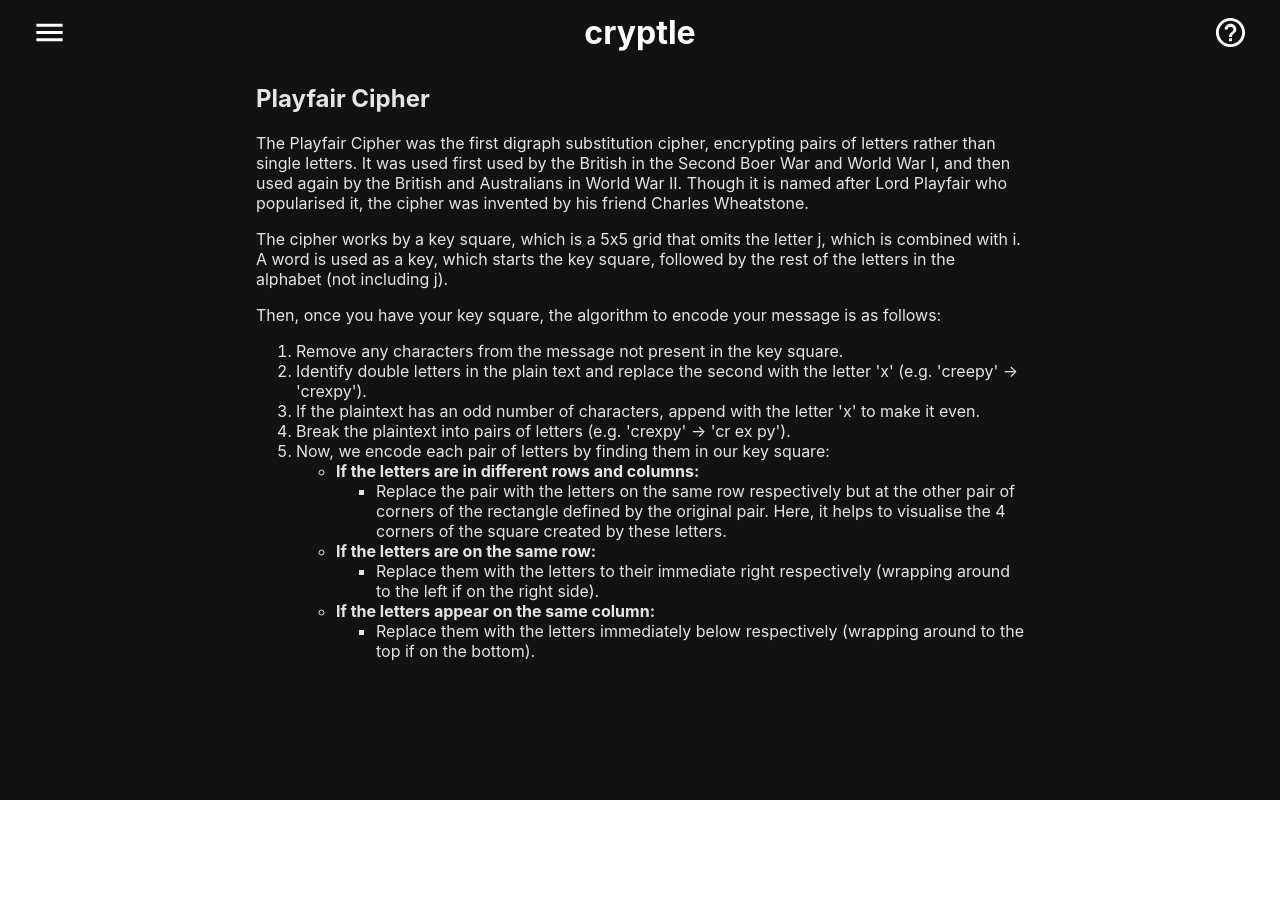
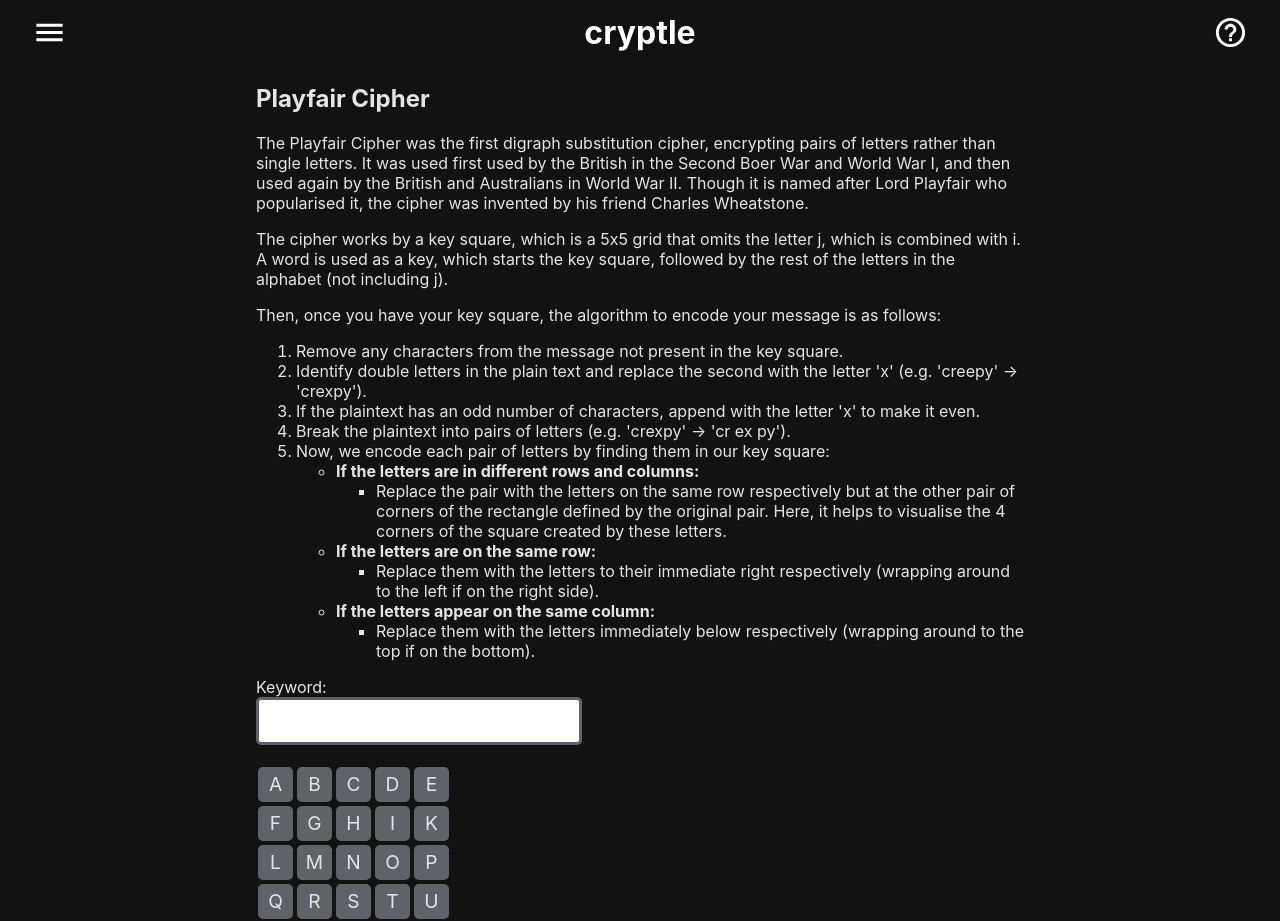
Before and after one commit to batjuli/cryptle, a React (Create React App) app: page /playfair in a window 1280 px wide. Shown: the top 921 px of the page. Before the commit the page ends 800 px from the top, so only its background shows below. Built offline with nearby package versions, Linux system fonts and the light colour scheme.

Commit message:
playfair cipher key square

```diff
--- a/src/components/CipherLetter.js
+++ b/src/components/CipherLetter.js
@@ -3,10 +3,14 @@ import React from 'react';
 import styled from 'styled-components';
 
 const CipherLetter = (props) => {
-  const { letter, highlighted } = props;
+  const { letter, highlighted, grey } = props;
 
   if (highlighted) {
     return <CipherBox>{letter}</CipherBox>;
+  }
+
+  if (grey) {
+    return <GreyBox>{letter}</GreyBox>;
   }
 
   return <Box>{letter}</Box>;
@@ -38,3 +42,16 @@ const CipherBox = styled.div`
   margin-bottom: 0px;
   margin-top: 10px;
 `;
+
+const GreyBox = styled.div`
+  display: flex;
+  height: 35px;
+  width: 35px;
+  border-radius: 5px;
+  background-color: #616169;
+  color: #e5e5e5;
+  font-size: 1.2em;
+  justify-content: center;
+  line-height: 35px;
+  margin: 2px;
+`;
--- /dev/null
+++ b/src/components/KeySquare.js
@@ -0,0 +1,35 @@
+import React from 'react';
+
+import styled from 'styled-components';
+
+import CipherLetter from './CipherLetter';
+
+const KeySquare = (props) => {
+  const { keysquare } = props;
+  return (
+    <Container>
+      {keysquare.map((row) => {
+        return (
+          <Row>
+            {row.map((letter) => (
+              <CipherLetter letter={letter} grey></CipherLetter>
+            ))}
+          </Row>
+        );
+      })}
+    </Container>
+  );
+};
+
+const Container = styled.div`
+  margin-top: 20px;
+  display: flex;
+  flex-direction: column;
+`;
+
+const Row = styled.div`
+  display: flex;
+  flex-direction: row;
+`;
+
+export default KeySquare;
--- a/src/pages/PlayfairCipher.js
+++ b/src/pages/PlayfairCipher.js
@@ -3,11 +3,24 @@ import React from 'react';
 import styled from 'styled-components';
 
 import PlayfairInfo from '../components/PlayfairInfo';
+import KeySquare from '../components/KeySquare';
+
+import { getKeySquare } from '../utils/playfairCipher';
 
 const PlayfairCipher = () => {
+  const [keywordValue, setKeywordValue] = React.useState('');
+  const handleKeywordChange = (event) => {
+    setKeywordValue(event.target.value);
+  };
+
+  const keysquare = getKeySquare(keywordValue);
+
   return (
     <Container>
       <PlayfairInfo />
+      <div>Keyword:</div>
+      <TextInput rows='1' value={keywordValue} onChange={handleKeywordChange} />
+      <KeySquare keysquare={keysquare} />
     </Container>
   );
 };
@@ -18,4 +31,18 @@ const Container = styled.div`
   width: 60vw;
 `;
 
+const TextInput = styled.input`
+  resize: none;
+  font-size: 1.2em;
+  border: 3px solid #616169;
+  border-radius: 5px;
+  padding: 10px;
+  width: 300px;
+  &:focus {
+    outline-width: 0;
+    border-color: #cba05f;
+    transition: border-color 0.3s ease-in-out;
+  }
+`;
+
 export default PlayfairCipher;
```
